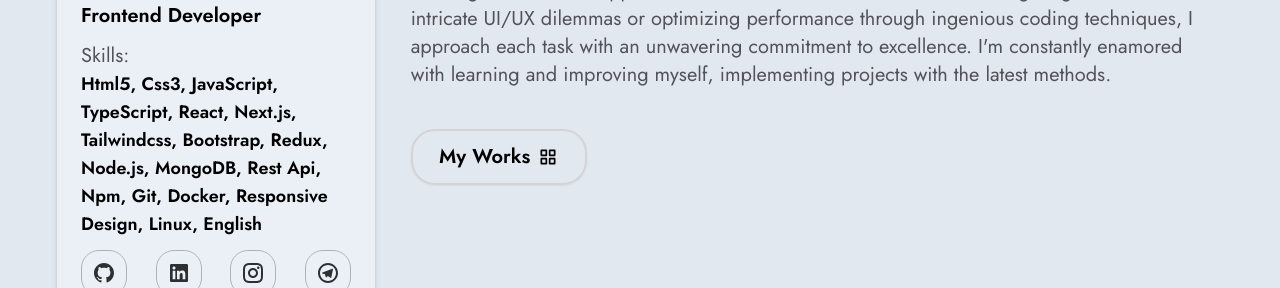
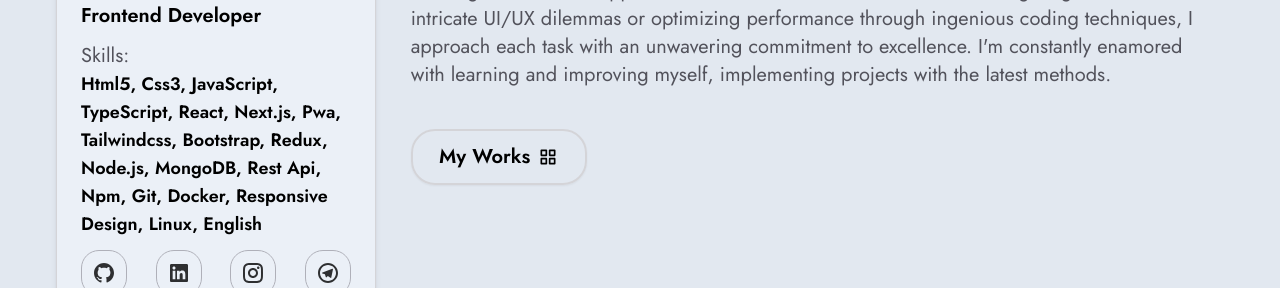
Before and after one commit to mo3ito/resume-template, a Next.js app: page / in a window 1280 px wide. Shown: the part 433-721 px from the top of the page. Built offline with nearby package versions, Linux system fonts and the light colour scheme.

Commit message:
add pwa in data

```diff
--- a/data/data.ts
+++ b/data/data.ts
@@ -7,7 +7,7 @@ const data = {
   telegram: "https://www.t.me/mo3ito",
   specialization: "Frontend Developer",
   skills:
-    "Html5, Css3, JavaScript, TypeScript, React, Next.js, Tailwindcss, Bootstrap, Redux, Node.js, MongoDB, Rest Api, Npm, Git, Docker, Responsive Design, Linux, English",
+    "Html5, Css3, JavaScript, TypeScript, React, Next.js, Pwa, Tailwindcss, Bootstrap, Redux, Node.js, MongoDB, Rest Api, Npm, Git, Docker, Responsive Design, Linux, English",
   yearsExperience: "+2",
   projectDone: "+5",
   homeIntroduce:
```
